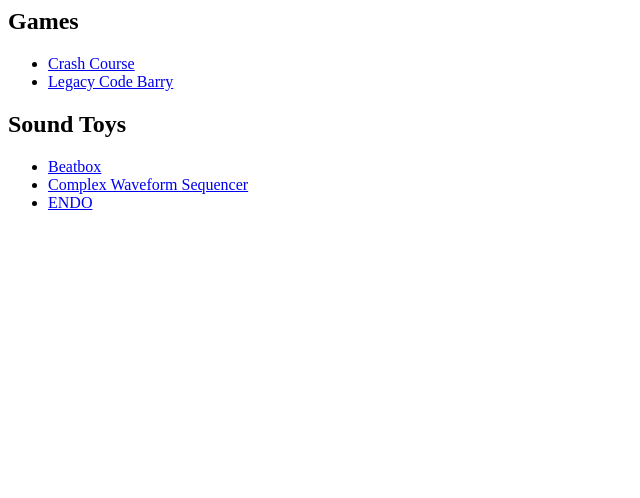
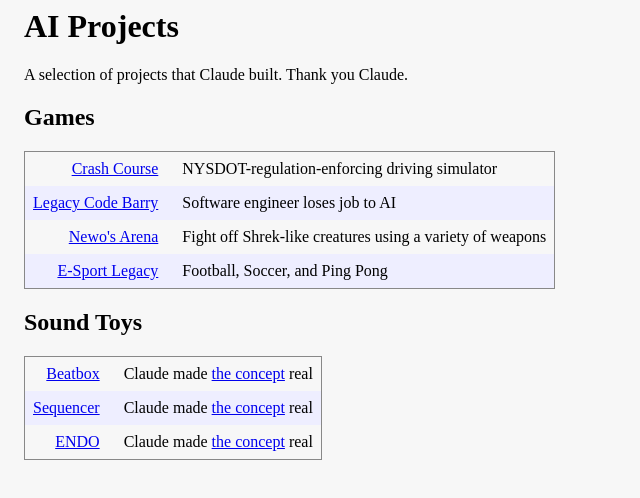
Before and after one commit to derekenos/ai-projects-public, a plain HTML site: page index.html in a window 1280 px wide. Shown: the whole page, without its empty margins (0-640 px from the left). Drawn offline with Linux system fonts and the light colour scheme.

Commit message:
feature: updated index.html

```diff
--- a/index.html
+++ b/index.html
@@ -1,13 +1,74 @@
-<body>
-  <h2>Games</h2>
-  <ul>
-    <li><a href="crash-course/">Crash Course</a></li>
-    <li><a href="legacy-code-barry/">Legacy Code Barry</a></li>
-  </ul>
-  <h2>Sound Toys</h2>
-  <ul>
-    <li><a href="sound-toys/beatbox/">Beatbox</a></li>
-    <li><a href="sound-toys/wave-wheel/">Complex Waveform Sequencer</a></li>
-    <li><a href="sound-toys/endo/">ENDO</a></li>
-  </ul>
-</body>
+<html>
+  <head>
+    <style>
+     body {
+       padding-left: 1rem;
+       background-color: #f7f7f7;
+     }
+
+     table {
+       border: solid #888 1px;
+     }
+
+     tr:nth-child(even) {
+       background-color: #eef;
+     }
+
+     td {
+       padding: 0.5rem;
+     }
+
+     td:first-child {
+       text-align: right;
+       padding-right: 1rem;
+     }
+    </style>
+  </head>
+  <body>
+    <h1>AI Projects</h1>
+    <p>
+      A selection of projects that Claude built. Thank you Claude.
+    </p>
+    <h2>Games</h2>
+    <table cellspacing="0">
+      <tbody>
+        <tr>
+          <td><a href="crash-course/">Crash Course</a></td>
+          <td>NYSDOT-regulation-enforcing driving simulator</td>
+        </tr>
+
+        <tr>
+          <td><a href="legacy-code-barry/">Legacy Code Barry</a></td>
+          <td>Software engineer loses job to AI</td>
+        </tr>
+
+        <tr>
+          <td><a href="newos-arena/">Newo's Arena</a></td>
+          <td>Fight off Shrek-like creatures using a variety of weapons</td>
+        </tr>
+
+        <tr>
+          <td><a href="e-sport-legacy/">E-Sport Legacy</a></td>
+          <td>Football, Soccer, and Ping Pong</td>
+        </tr>
+      </tbody>
+    </table>
+    <h2>Sound Toys</h2>
+    <table cellspacing="0">
+      <tbody>
+        <tr>
+          <td><a href="sound-toys/beatbox/">Beatbox</a></td>
+          <td>Claude made <a href="https://derekenos.com/etc#voice-controlled-drum-sequencing">the concept</a> real</td>
+        </tr>
+        <tr>
+          <td><a href="sound-toys/wave-wheel/">Sequencer</a></td>
+          <td>Claude made <a href="https://derekenos.com/etc#wave-based-audio-sequencer">the concept</a> real</td>
+        </tr>
+        <tr>
+          <td><a href="sound-toys/endo/">ENDO</a></td>
+          <td>Claude made <a href="https://derekenos.com/etc#endo">the concept</a> real</td>
+        </tr>
+      </tbody>
+    </table>
+  </body>
+</html>
```
